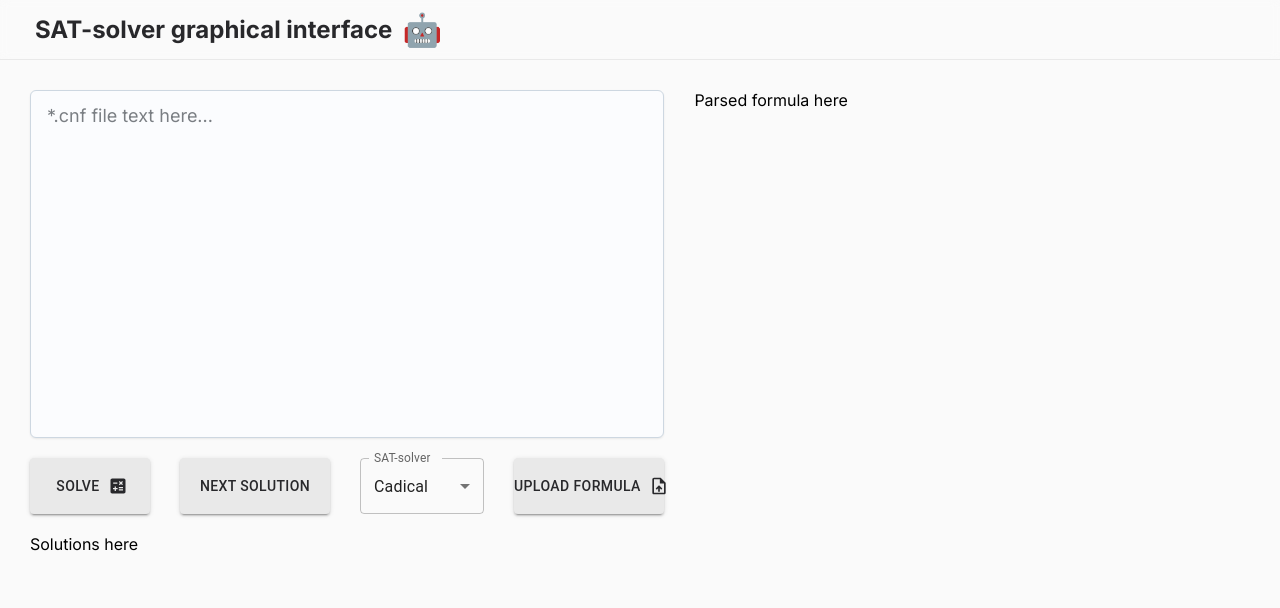
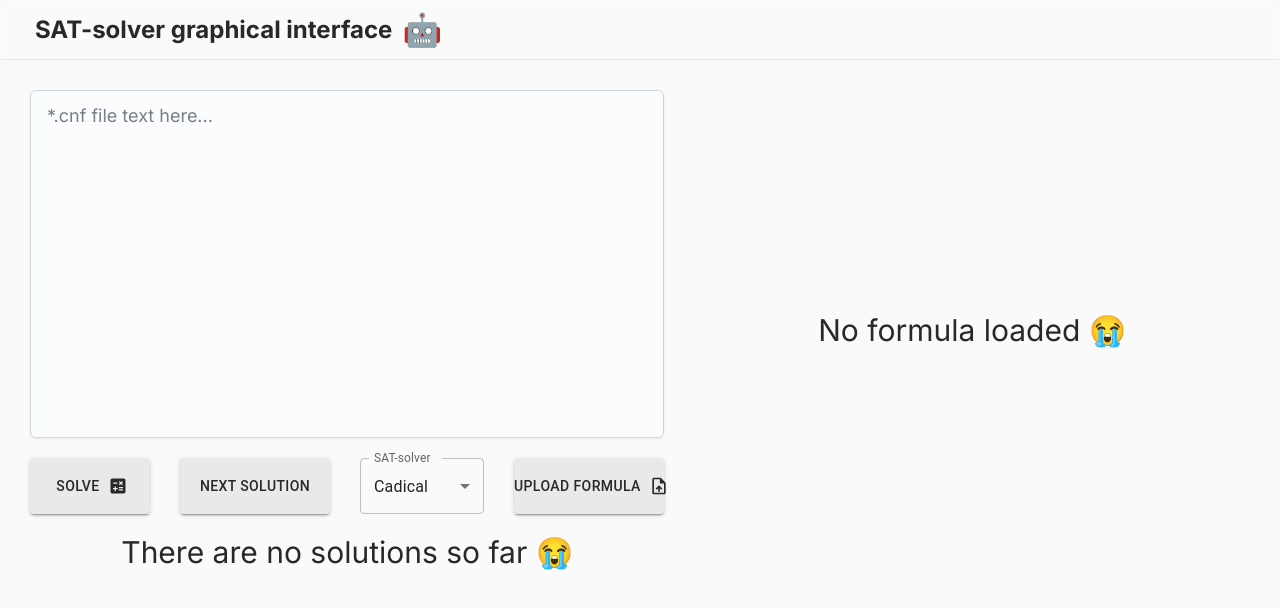
Before and after one commit to vvvvvvvector/SAT-solver-graphical-interface-client, a React (Vite) app: page / in a window 1280 px wide. Shown: the top 608 px of the page. Built offline with nearby package versions, Linux system fonts and the light colour scheme.

Commit message:
i almost solved problem with big solutions

```diff
--- a/src/App.tsx
+++ b/src/App.tsx
@@ -34,16 +34,15 @@ export default function App() {
           {solutions.length > 0 ? (
             <Solutions solutions={solutions} />
           ) : (
-            "Solutions here"
+            <div className="no-solutions">There are no solutions so far 😭</div>
           )}
         </div>
-        {solutions.length > 0 && <div className="separator"></div>}
         {parsedCnf.length > 0 ? (
           <div className="right">
             <Formula clauses={parsedCnf} />
           </div>
         ) : (
-          "Parsed formula here"
+          <div className="no-formula">No formula loaded 😭</div>
         )}
       </div>
     </>
--- a/src/components/Solutions/Solutions.module.scss
+++ b/src/components/Solutions/Solutions.module.scss
@@ -5,18 +5,30 @@
 .container {
   color: #28282b;
   display: flex;
+  justify-content: center;
+  align-items: center;
   flex-wrap: wrap;
-  gap: 20px;
+  gap: 30px;
   margin-top: 10px;
   font-size: 19px;
+
+  .answers {
+    box-shadow: 0 3px 6px rgba(0, 0, 0, 0.12);
+    border: 1px solid #e9e9e9;
+    border-radius: 10px;
+    padding: 13px 33px;
+    background-color: #f9f9f9;
+    max-height: 120px;
+    overflow: scroll;
+  }
 }
 
 .answer {
   display: flex;
 
   .equals {
-    margin-right: 5px;
-    margin-left: 5px;
+    margin-right: 2px;
+    margin-left: 2px;
   }
 
   .green {
--- a/src/components/Solutions/Solutions.tsx
+++ b/src/components/Solutions/Solutions.tsx
@@ -12,7 +12,7 @@ export const Solutions: React.FC<{ solutions: ClauseType[] }> = ({
       <h2 className={styles["header"]}>Solutions: </h2>
       <div className={styles["container"]}>
         {solutions.map((clause, clauseIndex) => (
-          <div className="answers" key={clauseIndex}>
+          <div className={styles["answers"]} key={clauseIndex}>
             {clause.variables.map((i, variableIndex) => (
               <div className={styles["answer"]} key={variableIndex}>
                 <div>
--- a/src/styles.scss
+++ b/src/styles.scss
@@ -1,5 +1,4 @@
 * {
-  box-sizing: border-box;
   margin: 0;
   padding: 0;
   list-style: none;
@@ -22,11 +21,30 @@ body {
     width: 52%;
   }
 
-  .separator {
-    border: 1px dashed #e9e9e9;
+  .no-solutions {
+    display: grid;
+    place-items: center;
+    color: #28282b;
+    font-size: 30px;
+
+    span {
+      font-size: 35px;
+    }
   }
 
   .right {
     flex: 1;
   }
+
+  .no-formula {
+    display: grid;
+    place-items: center;
+    flex: 1;
+    color: #28282b;
+    font-size: 30px;
+
+    span {
+      font-size: 35px;
+    }
+  }
 }
```
